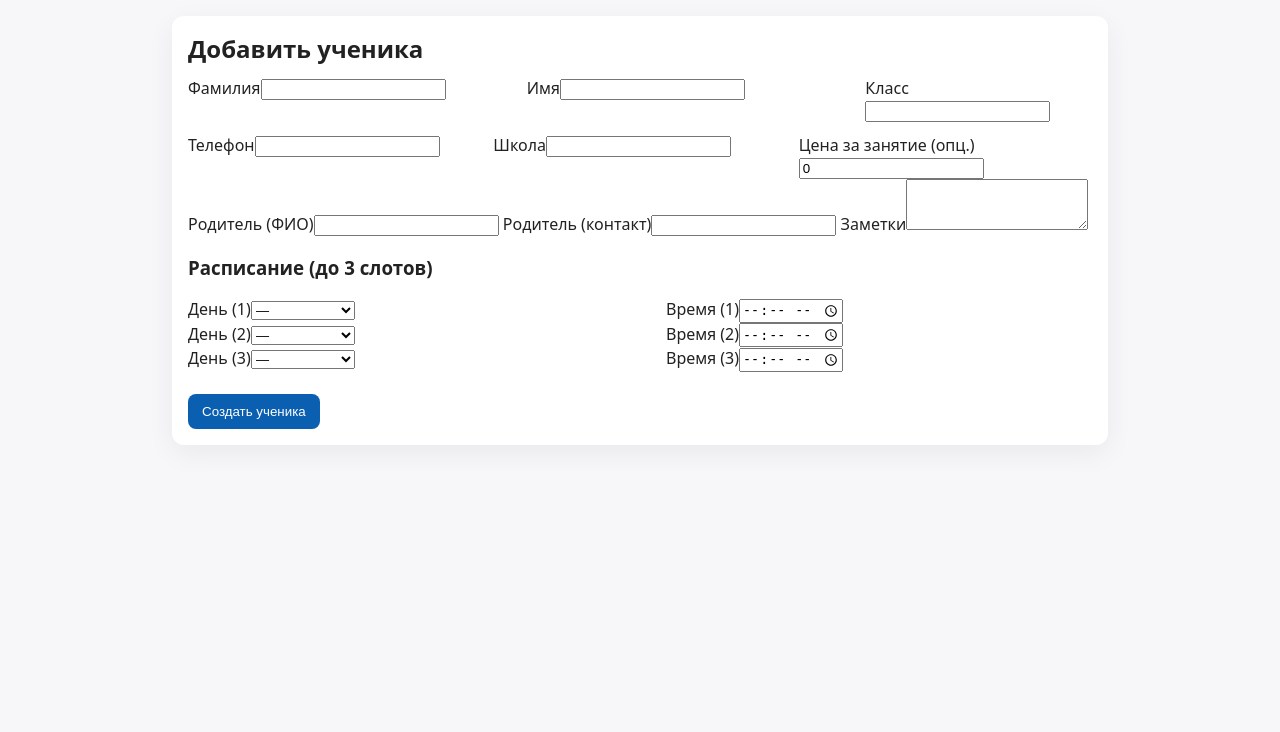
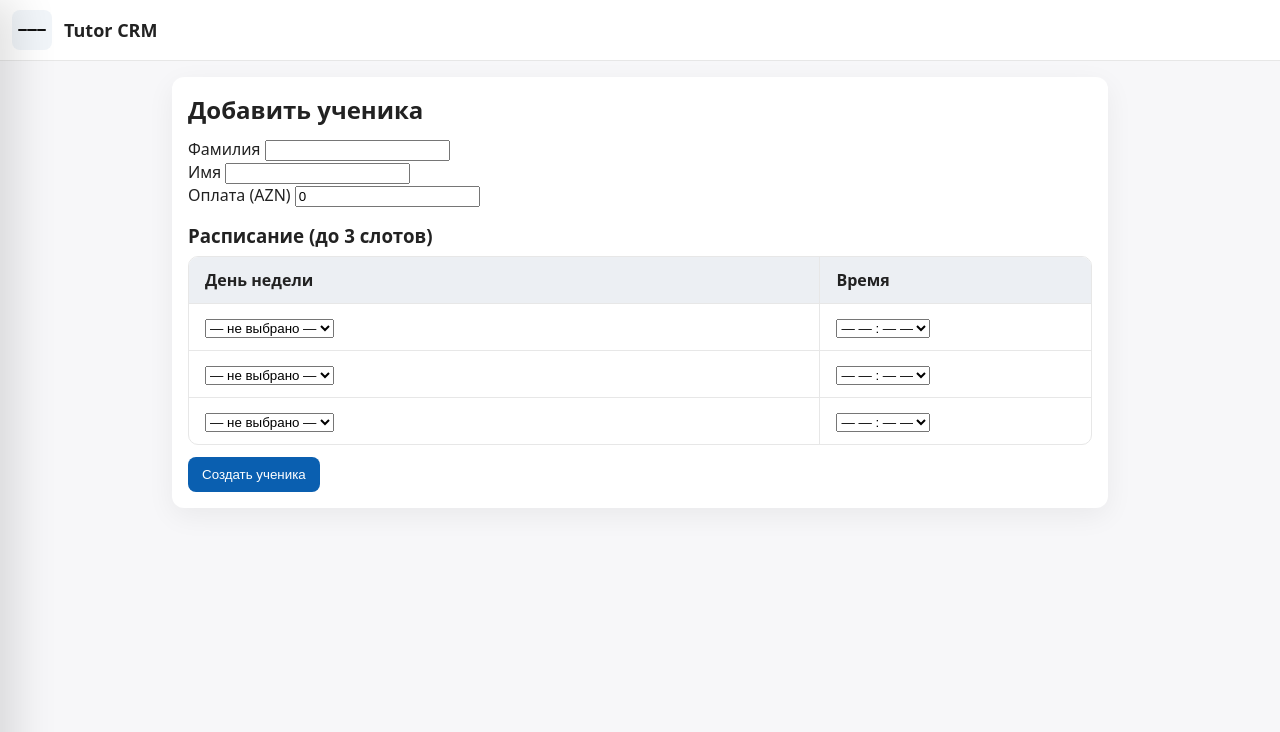
Before and after one commit to alikitto/repp2025, a PHP site: page /add/student.php in a window 1280 px wide. Shown: the top 732 px of the page. Run offline with PHP 8.4, Linux system fonts and the light colour scheme; the visitor is signed in with stand-in values (Sample User, id 1).

Commit message:
Update student.php

```diff
--- a/add/student.php
+++ b/add/student.php
@@ -1,54 +1,138 @@
 <?php
-require_once __DIR__ . '/../db_conn.php';
+require_once __DIR__ . '/../profile/_auth.php';
+session_start();
+
+// CSRF токен (совместимо с твоим csrf.php, но с фолбэком)
 require_once __DIR__ . '/../common/csrf.php';
-session_start();
-if (empty($_SESSION['login']) && empty($_SESSION['id'])) {
-  echo "<meta http-equiv='refresh' content='0;URL=/index.php' />"; exit;
+if (function_exists('csrf_token')) {
+  $csrf_val = csrf_token();
+} else {
+  if (!isset($_SESSION['csrf'])) { $_SESSION['csrf'] = bin2hex(random_bytes(32)); }
+  $csrf_val = $_SESSION['csrf'];
+}
+
+// дни недели для select
+$days = ['Понедельник','Вторник','Среда','Четверг','Пятница','Суббота','Воскресенье'];
+
+// тайм-слоты 09:00–20:00, шаг 30 минут
+$times = [];
+for ($h=9; $h<=20; $h++) {
+  foreach ([0,30] as $m) {
+    if ($h === 20 && $m > 0) { continue; } // не добавляем 20:30
+    $times[] = sprintf('%02d:%02d', $h, $m);
+  }
 }
 ?>
 <!DOCTYPE html>
-<html>
+<html lang="ru">
 <head>
-<meta charset="utf-8"><title>Добавить ученика</title>
-<meta name="viewport" content="width=device-width,initial-scale=1">
-<link href="/profile/css/style.css" rel="stylesheet">
+  <meta charset="utf-8">
+  <meta name="viewport" content="width=device-width,initial-scale=1">
+  <title>Добавить ученика — Tutor CRM</title>
+  <link rel="stylesheet" href="/profile/css/style.css">
 </head>
 <body>
+
+<header class="topbar">
+  <button id="menuBtn" class="hamburger" aria-label="Меню" aria-expanded="false" aria-controls="sideMenu">
+    <span></span><span></span><span></span>
+  </button>
+  <div class="brand">Tutor CRM</div>
+</header>
+
+<nav id="sideMenu" class="sidemenu" aria-hidden="true">
+  <div class="menu-header">Навигация</div>
+  <a href="/profile/schedule.php">
+    <span class="icon"><svg viewBox="0 0 24 24" fill="none" stroke="currentColor"><rect x="3" y="4" width="18" height="18" rx="2"/><line x1="16" y1="2" x2="16" y2="6"/><line x1="8" y1="2" x2="8" y2="6"/><line x1="3" y1="10" x2="21" y2="10"/></svg></span>
+    Расписание
+  </a>
+  <a href="/profile/students.php">
+    <span class="icon"><svg viewBox="0 0 24 24" fill="none" stroke="currentColor"><path d="M17 21v-2a4 4 0 0 0-4-4H7a4 4 0 0 0-4 4v2"/><circle cx="9" cy="7" r="4"/><path d="M23 21v-2a4 4 0 0 0-3-3.87"/><path d="M16 3.13a4 4 0 0 1 0 7.75"/></svg></span>
+    Список учеников
+  </a>
+  <a href="/add/student.php">
+    <span class="icon"><svg viewBox="0 0 24 24" fill="none" stroke="currentColor"><path d="M16 21v-2a4 4 0 0 0-4-4H6a4 4 0 0 0-4 4v2"/><circle cx="9" cy="7" r="4"/><line x1="19" y1="8" x2="19" y2="14"/><line x1="16" y1="11" x2="22" y2="11"/></svg></span>
+    Добавить ученика
+  </a>
+  <a href="/profile/attendance_today.php">
+    <span class="icon"><svg viewBox="0 0 24 24" fill="none" stroke="currentColor"><path d="M9 11l3 3L22 4"/><path d="M21 14v7a2 2 0 0 1-2 2H5a2 2 0 0 1-2-2V5a2 2 0 0 1 2-2h11"/></svg></span>
+    Отметить посещения за сегодня
+  </a>
+  <div class="menu-footer"><a class="muted" href="/profile/index.php">Главная</a></div>
+</nav>
+<div id="menuBackdrop" class="backdrop" hidden></div>
+
 <div class="content">
   <div class="card">
     <h2>Добавить ученика</h2>
-    <form method="post" action="/add/save.php">
-      <?= csrf_field() ?>
-      <div style="display:flex;gap:12px;flex-wrap:wrap">
-        <div style="flex:1 1 260px"><label>Фамилия</label><input name="lastname" required></div>
-        <div style="flex:1 1 260px"><label>Имя</label><input name="name" required></div>
-        <div style="flex:1 1 160px"><label>Класс</label><input name="klass"></div>
-        <div style="flex:1 1 160px"><label>Телефон</label><input name="phone"></div>
-        <div style="flex:1 1 160px"><label>Школа</label><input name="school"></div>
-        <div style="flex:1 1 160px"><label>Цена за занятие (опц.)</label><input type="number" step="0.01" min="0" name="money" value="0"></div>
+
+    <form action="/add/save.php" method="post" class="form">
+      <input type="hidden" name="csrf" value="<?= htmlspecialchars($csrf_val) ?>">
+
+      <div class="grid-2">
+        <div class="form-group">
+          <label for="lastname">Фамилия</label>
+          <input type="text" id="lastname" name="lastname" required>
+        </div>
+        <div class="form-group">
+          <label for="name">Имя</label>
+          <input type="text" id="name" name="name" required>
+        </div>
       </div>
-      <label>Родитель (ФИО)</label><input name="parentname">
-      <label>Родитель (контакт)</label><input name="parent">
-      <label>Заметки</label><textarea name="note" rows="3"></textarea>
-      <h3>Расписание (до 3 слотов)</h3>
-      <?php function dayopts(){return '
-        <option value="">—</option>
-        <option value="Понедельник">Понедельник</option>
-        <option value="Вторник">Вторник</option>
-        <option value="Среда">Среда</option>
-        <option value="Четверг">Четверг</option>
-        <option value="Пятница">Пятница</option>
-        <option value="Суббота">Суббота</option>
-        <option value="Воскресенье">Воскресенье</option>'; } ?>
-      <?php for ($i=1;$i<=3;$i++): ?>
-        <div style="display:flex;gap:12px;flex-wrap:wrap">
-          <div style="flex:1 1 200px"><label>День (<?= $i ?>)</label><select name="day<?= $i ?>"><?= dayopts() ?></select></div>
-          <div style="flex:1 1 160px"><label>Время (<?= $i ?>)</label><input type="time" name="time<?= $i ?>"></div>
-        </div>
-      <?php endfor; ?>
-      <br><button class="btn">Создать ученика</button>
+
+      <div class="form-group w-240">
+        <label for="money">Оплата (AZN)</label>
+        <input type="number" id="money" name="money" inputmode="decimal" step="0.01" min="0" value="0">
+      </div>
+
+      <h3 style="margin-top:16px;margin-bottom:8px;">Расписание (до 3 слотов)</h3>
+      <table class="table today schedule-table">
+        <thead>
+          <tr>
+            <th>День недели</th>
+            <th>Время</th>
+          </tr>
+        </thead>
+        <tbody>
+          <?php for ($i=1;$i<=3;$i++): ?>
+            <tr>
+              <td>
+                <select name="day<?= $i ?>">
+                  <option value="">— не выбрано —</option>
+                  <?php foreach ($days as $d): ?>
+                    <option value="<?= htmlspecialchars($d) ?>"><?= htmlspecialchars($d) ?></option>
+                  <?php endforeach; ?>
+                </select>
+              </td>
+              <td>
+                <select name="time<?= $i ?>">
+                  <option value="">— — : — —</option>
+                  <?php foreach ($times as $t): ?>
+                    <option value="<?= $t ?>"><?= $t ?></option>
+                  <?php endforeach; ?>
+                </select>
+              </td>
+            </tr>
+          <?php endfor; ?>
+        </tbody>
+      </table>
+
+      <button type="submit" class="btn" style="margin-top:12px;">Создать ученика</button>
     </form>
   </div>
 </div>
+
+<script>
+  (function(){
+    const btn = document.getElementById('menuBtn');
+    const menu = document.getElementById('sideMenu');
+    const backdrop = document.getElementById('menuBackdrop');
+    function openMenu(){ menu.classList.add('open'); backdrop.hidden=false; btn.setAttribute('aria-expanded','true'); menu.setAttribute('aria-hidden','false'); document.body.classList.add('noscroll'); }
+    function closeMenu(){ menu.classList.remove('open'); backdrop.hidden=true; btn.setAttribute('aria-expanded','false'); menu.setAttribute('aria-hidden','true'); document.body.classList.remove('noscroll'); }
+    btn.addEventListener('click',()=> menu.classList.contains('open')?closeMenu():openMenu());
+    backdrop.addEventListener('click',closeMenu);
+    window.addEventListener('keydown',e=>{ if(e.key==='Escape') closeMenu(); });
+  })();
+</script>
 </body>
 </html>
```
